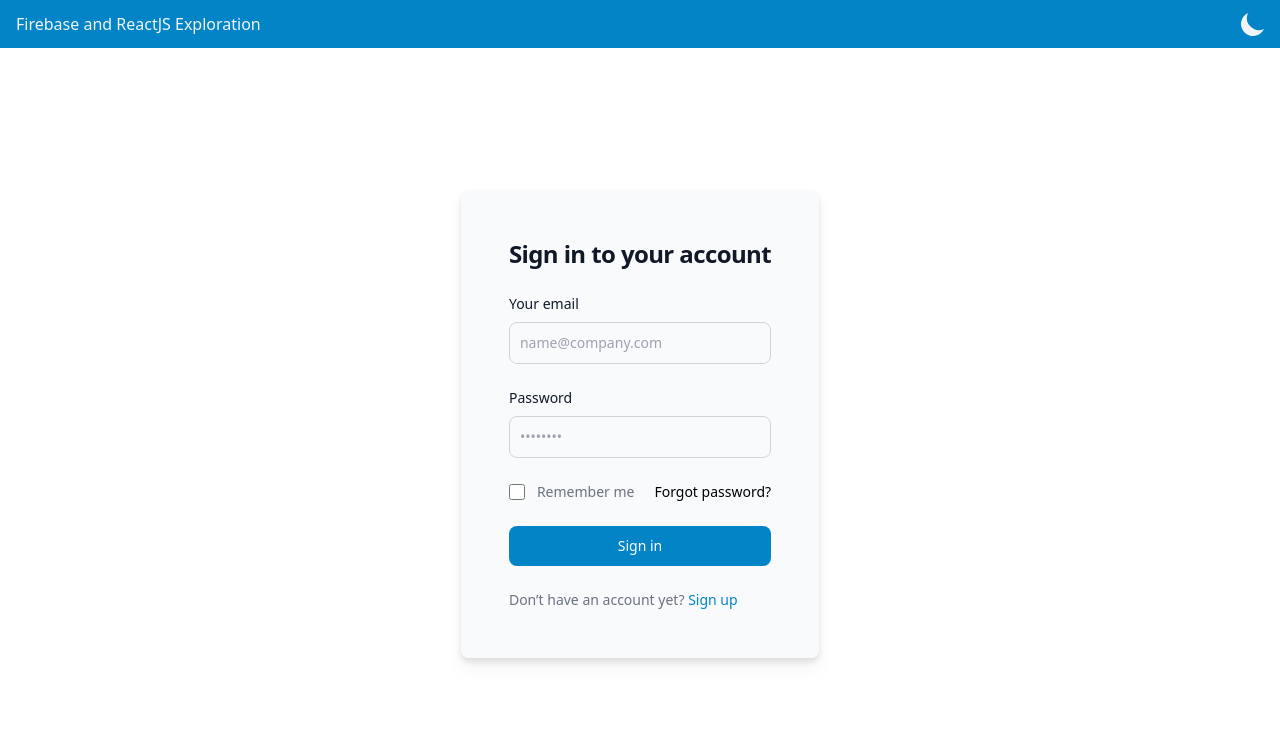
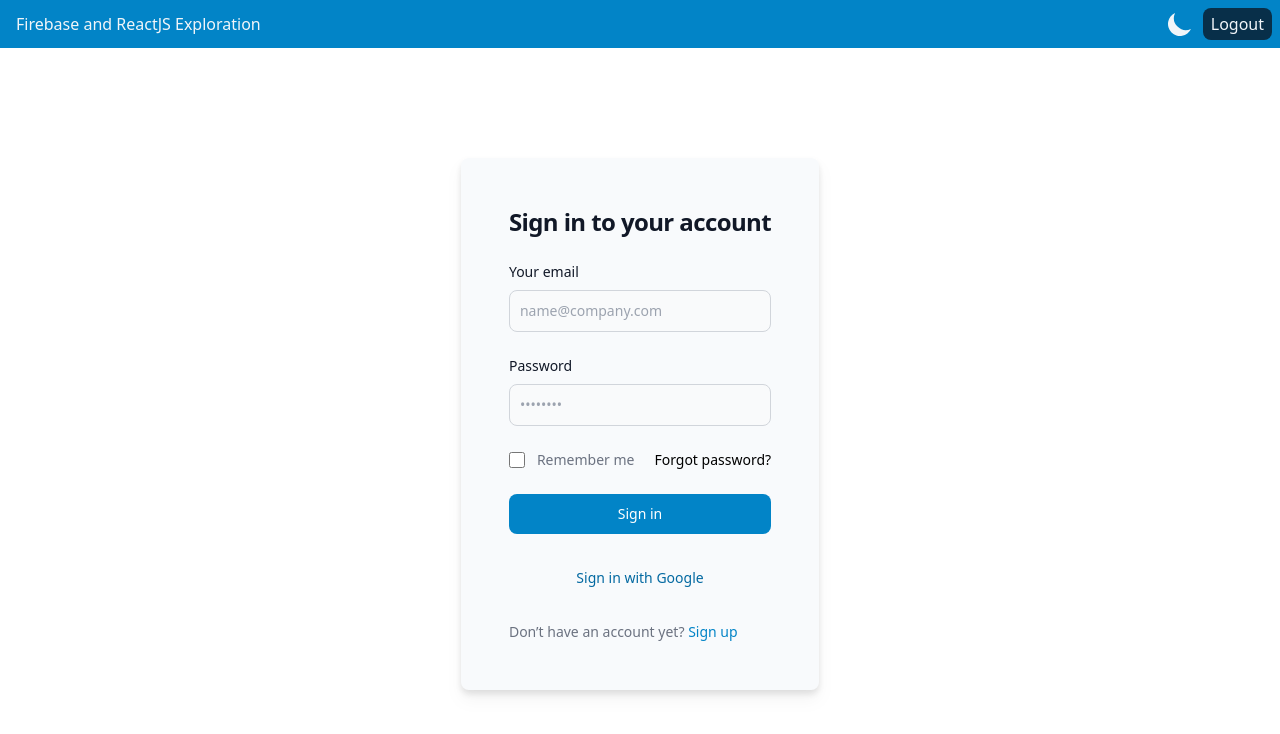
Before and after one commit to movsic08/react-js-learning, a React (Vite) app: page / in a window 1280 px wide. Shown: the top 734 px of the page. Built offline with nearby package versions, Linux system fonts and the light colour scheme.

Commit message:
working login

```diff
--- a/src/App.jsx
+++ b/src/App.jsx
@@ -1,65 +1,11 @@
-import { useEffect, useState } from "react";
-import reactLogo from "./assets/react.svg";
-import viteLogo from "/vite.svg";
 import "./App.css";
 import { Auth } from "./components/auth";
+import { Navbar } from "./components/navbar";
 
 function App() {
-  // Retrieve the initial state from localStorage or default to falses
-  const [dark, setDark] = useState(() => {
-    const savedDarkMode = localStorage.getItem("dark");
-    return savedDarkMode === "true";
-  });
-
-  useEffect(() => {
-    localStorage.setItem("dark", dark);
-    if (dark) {
-      document.documentElement.classList.add("dark");
-    } else {
-      document.documentElement.classList.remove("dark");
-    }
-  }, [dark]);
-
   return (
     <div className="dark:bg-slate-800 min-h-screen flex flex-col">
-      <div className="flex w-full justify-between items-center px-2 py-1 bg-sky-600">
-        <h2 className="text-slate-100 p-2 rounded-lg">
-          Firebase and ReactJS Exploration
-        </h2>
-        <button
-          className="hover:bg-slate-400 text-slate-100 duration-200 p-1 rounded-lg"
-          onClick={() => {
-            setDark(!dark);
-          }}
-        >
-          {" "}
-          {!dark ? (
-            <svg
-              width="30"
-              height="30"
-              fill="currentColor"
-              viewBox="0 0 24 24"
-              xmlns="http://www.w3.org/2000/svg"
-            >
-              <path d="M20.752 15.952A9.6 9.6 0 0 1 8.048 3.248a9.601 9.601 0 1 0 12.704 12.704Z"></path>
-            </svg>
-          ) : (
-            <svg
-              width="30"
-              height="30"
-              fill="currentColor"
-              viewBox="0 0 24 24"
-              xmlns="http://www.w3.org/2000/svg"
-            >
-              <path
-                fill-rule="evenodd"
-                d="M12 2.4a1.2 1.2 0 0 1 1.2 1.2v1.2a1.2 1.2 0 1 1-2.4 0V3.6A1.2 1.2 0 0 1 12 2.4Zm4.8 9.6a4.8 4.8 0 1 1-9.6 0 4.8 4.8 0 0 1 9.6 0Zm-.557 5.94.849.848a1.2 1.2 0 0 0 1.696-1.696l-.848-.849a1.2 1.2 0 0 0-1.697 1.697Zm2.544-12.728a1.2 1.2 0 0 1 0 1.696l-.847.849a1.2 1.2 0 1 1-1.697-1.697l.849-.848a1.2 1.2 0 0 1 1.696 0ZM20.4 13.2a1.2 1.2 0 1 0 0-2.4h-1.2a1.2 1.2 0 0 0 0 2.4h1.2ZM12 18a1.2 1.2 0 0 1 1.2 1.2v1.2a1.2 1.2 0 1 1-2.4 0v-1.2A1.2 1.2 0 0 1 12 18ZM6.06 7.757A1.2 1.2 0 1 0 7.758 6.06l-.85-.848a1.2 1.2 0 0 0-1.696 1.696l.848.849ZM7.757 17.94l-.849.848a1.2 1.2 0 0 1-1.696-1.696l.848-.849a1.2 1.2 0 0 1 1.697 1.697ZM4.8 13.2a1.2 1.2 0 1 0 0-2.4H3.6a1.2 1.2 0 0 0 0 2.4h1.2Z"
-                clip-rule="evenodd"
-              ></path>
-            </svg>
-          )}
-        </button>
-      </div>
+      <Navbar />
       <div className="flex-grow flex flex-col items-center justify-center">
         <Auth />
       </div>
--- a/src/components/auth.jsx
+++ b/src/components/auth.jsx
@@ -1,4 +1,29 @@
+import { useState } from "react";
+import { auth, googleAuthProvider } from "../config/firebase-config";
+import { createUserWithEmailAndPassword, signInWithPopup } from "firebase/auth";
+
 export const Auth = () => {
+  const [email, setEmail] = useState();
+  const [password, setPassword] = useState();
+
+  console.log(auth?.currentUser?.email);
+
+  const signIn = async () => {
+    try {
+      await createUserWithEmailAndPassword(auth, email, password);
+    } catch (err) {
+      console.error(err);
+    }
+  };
+
+  const signInWithGoogle = async () => {
+    try {
+      await signInWithPopup(auth, googleAuthProvider);
+    } catch (err) {
+      console.error(err);
+    }
+  };
+
   return (
     <div className=" p-4  bg-slate-50  drop-shadow-lg dark:bg-slate-700 rounded-lg">
       <div className="p-6 space-y-4 md:space-y-6 sm:p-8">
@@ -17,6 +42,7 @@ export const Auth = () => {
               type="email"
               name="email"
               id="email"
+              onChange={(e) => setEmail(e.target.value)}
               className="bg-gray-50 border border-gray-300 text-gray-900 sm:text-sm rounded-lg focus:ring-primary-600 focus:border-primary-600 block w-full p-2.5 dark:bg-gray-700 dark:border-gray-600 dark:placeholder-gray-400 dark:text-white dark:focus:ring-blue-500 dark:focus:border-blue-500"
               placeholder="name@company.com"
               required=""
@@ -34,9 +60,10 @@ export const Auth = () => {
               name="password"
               id="password"
               placeholder="••••••••"
+              onChange={(e) => setPassword(e.target.value)}
               className="bg-gray-50 border border-gray-300 text-gray-900 sm:text-sm rounded-lg focus:ring-primary-600 focus:border-primary-600 block w-full p-2.5 dark:bg-gray-700 dark:border-gray-600 dark:placeholder-gray-400 dark:text-white dark:focus:ring-blue-500 dark:focus:border-blue-500"
               required=""
-            ></input>
+            />
           </div>
           <div className="flex items-center justify-between">
             <div className="flex items-start">
@@ -47,7 +74,7 @@ export const Auth = () => {
                   type="checkbox"
                   className="w-4 h-4 border border-gray-300 rounded bg-gray-50 focus:ring-3 focus:ring-primary-300 dark:bg-gray-700 dark:border-gray-600 dark:focus:ring-primary-600 dark:ring-offset-gray-800"
                   required=""
-                ></input>
+                />
               </div>
               <div className="ml-3 text-sm">
                 <label
@@ -66,10 +93,18 @@ export const Auth = () => {
             </a>
           </div>
           <button
+            onClick={signIn}
             type="submit"
             className="w-full text-white bg-sky-600 hover:bg-sky-700 focus:ring-4 focus:outline-none focus:ring-sky-300 font-medium rounded-lg text-sm px-5 py-2.5 text-center dark:bg-sky-600 dark:hover:bg-sky-700 dark:focus:ring-sky-800"
           >
             Sign in
+          </button>
+          <button
+            onClick={signInWithGoogle}
+            type="submit"
+            className="w-full text-sky-700  hover:text-white hover:bg-sky-700 focus:ring-4 focus:outline-none focus:ring-sky-300 font-medium rounded-lg text-sm px-5 py-2.5 text-center  dark:hover:bg-sky-700 dark:focus:ring-sky-800 dark:text-sky-600"
+          >
+            Sign in with Google
           </button>
           <p className="text-sm font-light text-gray-500 dark:text-gray-400">
             Don’t have an account yet?{" "}
--- /dev/null
+++ b/src/components/navbar.jsx
@@ -0,0 +1,79 @@
+import { useEffect, useState } from "react";
+import { auth } from "../config/firebase-config";
+import { signOut } from "firebase/auth";
+
+export const Navbar = () => {
+  // Retrieve the initial state from localStorage or default to falses
+  const [dark, setDark] = useState(() => {
+    const savedDarkMode = localStorage.getItem("dark");
+    return savedDarkMode === "true";
+  });
+
+  const logout = async () => {
+    try {
+      await signOut(auth);
+    } catch (err) {
+      console.error(err);
+    }
+  };
+
+  useEffect(() => {
+    localStorage.setItem("dark", dark);
+    if (dark) {
+      document.documentElement.classList.add("dark");
+    } else {
+      document.documentElement.classList.remove("dark");
+    }
+  }, [dark]);
+
+  return (
+    <>
+      <div className="flex w-full justify-between items-center px-2 py-1 bg-sky-600">
+        <h2 className="text-slate-100 p-2 rounded-lg">
+          Firebase and ReactJS Exploration
+        </h2>
+        <div className=" flex items-center justify-center gap-1">
+          <button
+            className="hover:bg-slate-400 text-slate-100 duration-200 p-1 rounded-lg"
+            onClick={() => {
+              setDark(!dark);
+            }}
+          >
+            {" "}
+            {!dark ? (
+              <svg
+                width="30"
+                height="30"
+                fill="currentColor"
+                viewBox="0 0 24 24"
+                xmlns="http://www.w3.org/2000/svg"
+              >
+                <path d="M20.752 15.952A9.6 9.6 0 0 1 8.048 3.248a9.601 9.601 0 1 0 12.704 12.704Z"></path>
+              </svg>
+            ) : (
+              <svg
+                width="30"
+                height="30"
+                fill="currentColor"
+                viewBox="0 0 24 24"
+                xmlns="http://www.w3.org/2000/svg"
+              >
+                <path
+                  fillRule="evenodd"
+                  d="M12 2.4a1.2 1.2 0 0 1 1.2 1.2v1.2a1.2 1.2 0 1 1-2.4 0V3.6A1.2 1.2 0 0 1 12 2.4Zm4.8 9.6a4.8 4.8 0 1 1-9.6 0 4.8 4.8 0 0 1 9.6 0Zm-.557 5.94.849.848a1.2 1.2 0 0 0 1.696-1.696l-.848-.849a1.2 1.2 0 0 0-1.697 1.697Zm2.544-12.728a1.2 1.2 0 0 1 0 1.696l-.847.849a1.2 1.2 0 1 1-1.697-1.697l.849-.848a1.2 1.2 0 0 1 1.696 0ZM20.4 13.2a1.2 1.2 0 1 0 0-2.4h-1.2a1.2 1.2 0 0 0 0 2.4h1.2ZM12 18a1.2 1.2 0 0 1 1.2 1.2v1.2a1.2 1.2 0 1 1-2.4 0v-1.2A1.2 1.2 0 0 1 12 18ZM6.06 7.757A1.2 1.2 0 1 0 7.758 6.06l-.85-.848a1.2 1.2 0 0 0-1.696 1.696l.848.849ZM7.757 17.94l-.849.848a1.2 1.2 0 0 1-1.696-1.696l.848-.849a1.2 1.2 0 0 1 1.697 1.697ZM4.8 13.2a1.2 1.2 0 1 0 0-2.4H3.6a1.2 1.2 0 0 0 0 2.4h1.2Z"
+                  clipRule="evenodd"
+                ></path>
+              </svg>
+            )}
+          </button>
+          <button
+            onClick={logout}
+            className=" text-slate-100 py-1 px-2 rounded-lg bg-sky-950 flex items-center justify-center"
+          >
+            Logout
+          </button>
+        </div>
+      </div>
+    </>
+  );
+};
--- a/src/config/firebase-config.js
+++ b/src/config/firebase-config.js
@@ -1,6 +1,6 @@
 // Import the functions you need from the SDKs you need
 import { initializeApp } from "firebase/app";
-import { getAuth } from "firebase/auth";
+import { getAuth, GoogleAuthProvider } from "firebase/auth";
 
 // TODO: Add SDKs for Firebase products that you want to use
 // https://firebase.google.com/docs/web/setup#available-libraries
@@ -20,3 +20,4 @@ const firebaseConfig = {
 // Initialize Firebase
 const app = initializeApp(firebaseConfig);
 export const auth = getAuth(app);
+export const googleAuthProvider = new GoogleAuthProvider();
```
